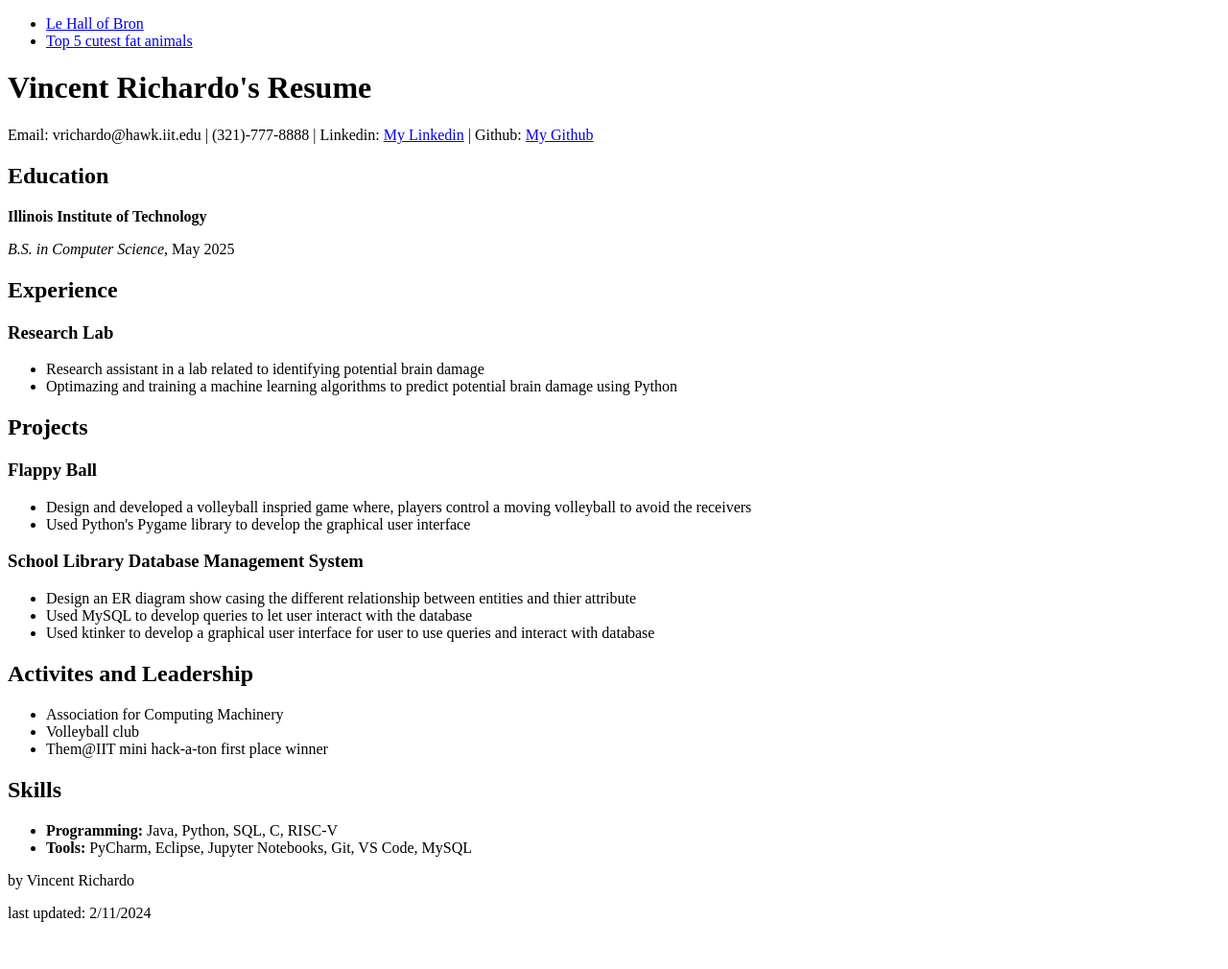
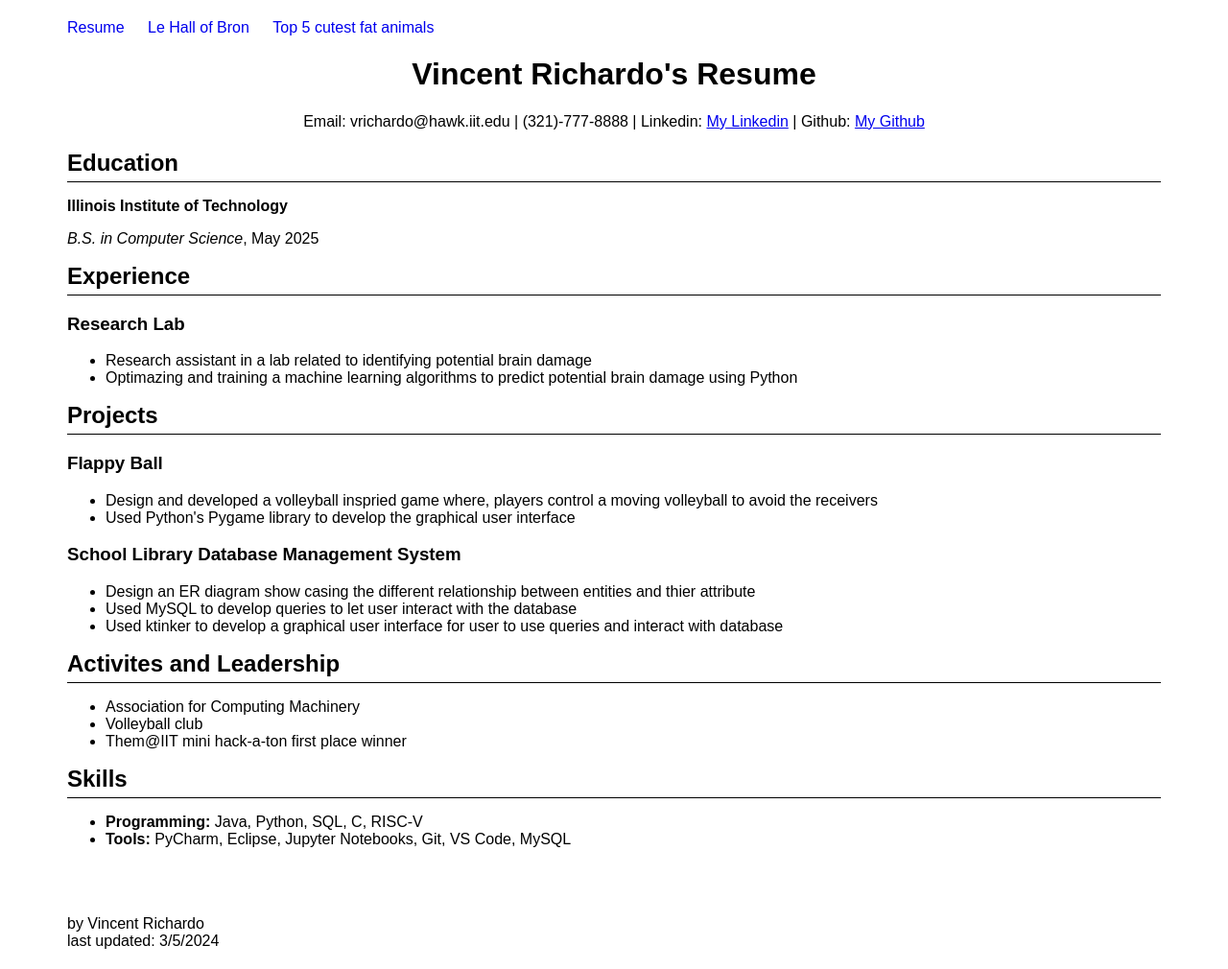
Before and after one commit to vrichardoIIT/ITMD361_Project1, a plain HTML site: page index.html in a window 1280 px wide. Shown: the whole page at 96% size. Before the commit the page ends 977 px from the top, so only its background shows below. Drawn offline with Linux system fonts and the light colour scheme.

Commit message:
Nav fix and css for resume

```diff
--- /dev/null
+++ b/css/style.css
@@ -0,0 +1,37 @@
+body {
+  margin: 20px 70px; /* adding margin to body */
+  font-family: Arial, sans-serif; /* setting a fallback font */
+}
+
+header {
+  margin-bottom: 20px; /* adding margin below header */
+  text-align: center;
+}
+
+main h2 {
+  border-bottom: 1px solid black; /* adding border bottom */
+  margin: 0; /* resetting margin */
+  padding-bottom: 5px; /* adding space between text and border */
+}
+
+nav ul {
+  list-style-type: none; /* removing bullet points */
+  padding: 0; /* removing default padding */
+}
+
+nav ul li {
+  display: inline; /* displaying list items inline */
+  margin-right: 20px; /* adding margin between list items */
+}
+
+nav ul li a {
+  text-decoration: none; /* removing underline from links */
+}
+
+footer {
+  margin-top: 70px; /* adding margin above footer */
+}
+
+footer p{
+  margin: 0;
+}
--- a/index.html
+++ b/index.html
@@ -4,11 +4,13 @@
 <head>
 	<meta charset="utf-8">
 	<title>Vincent ITMD 361 Project</title>
+  <link rel="stylesheet" href="css/style.css">
 </head>
 
 <body>
   <nav>
     <ul>
+      <li><a href="index.html">Resume</a></li>
       <li><a href="mygoat.html">Le Hall of Bron</a></li>
       <li><a href="cutefatanimals.html">Top 5 cutest fat animals</a></li>
     </ul>
@@ -53,7 +55,7 @@
   </main>
   <footer>
     <p>by Vincent Richardo</p>
-    <p>last updated: 2/11/2024</p>
+    <p>last updated: 3/5/2024</p>
   </footer>
 </body>
 
```
Also changed, not shown: cutefatanimals.html (+2 -0 lines), mygoat.html (+2 -0 lines), css/style2.css (added), css/style3.css (added).
